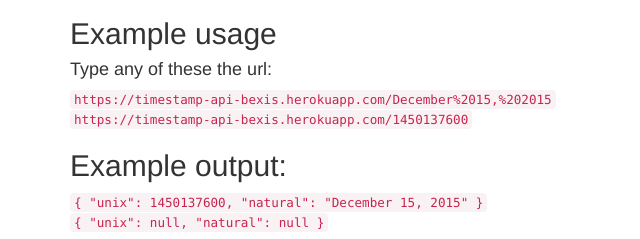
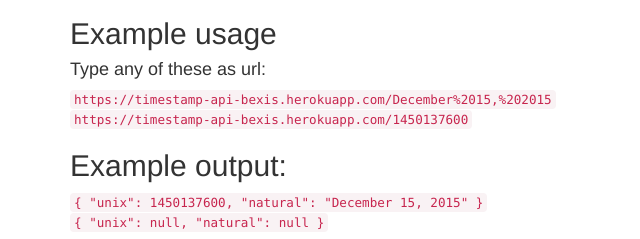
Before and after one commit to bexis13/timestamp-api, a website: page public/index.html in a window 1280 px wide. Shown: the part 248-487 px from the top of the page, 0-640 px from the left. Drawn offline with nearby package versions, Linux system fonts and the light colour scheme.

Commit message:
correct typo in index page and add readme file

```diff
--- a/public/index.html
+++ b/public/index.html
@@ -29,7 +29,7 @@
                 </ol>
             </blockquote>
             <h2>Example usage</h2>
-            <h4>Type any of these the url:</h4>
+            <h4>Type any of these as url:</h4>
                 <code>https://timestamp-api-bexis.herokuapp.com/December%2015,%202015</code><br>
                 <code>https://timestamp-api-bexis.herokuapp.com/1450137600</code>
             <h2>Example output:</h2>
```
Also changed, not shown: README.md.
